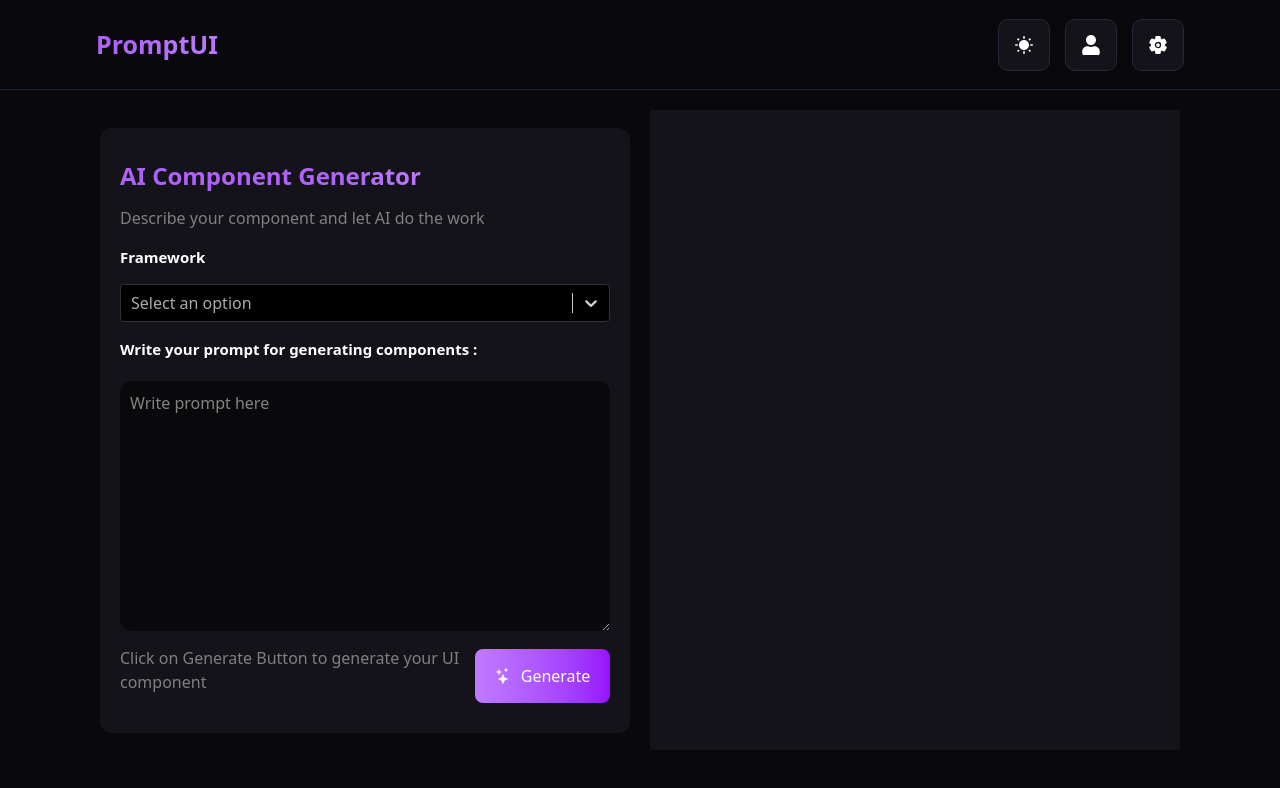
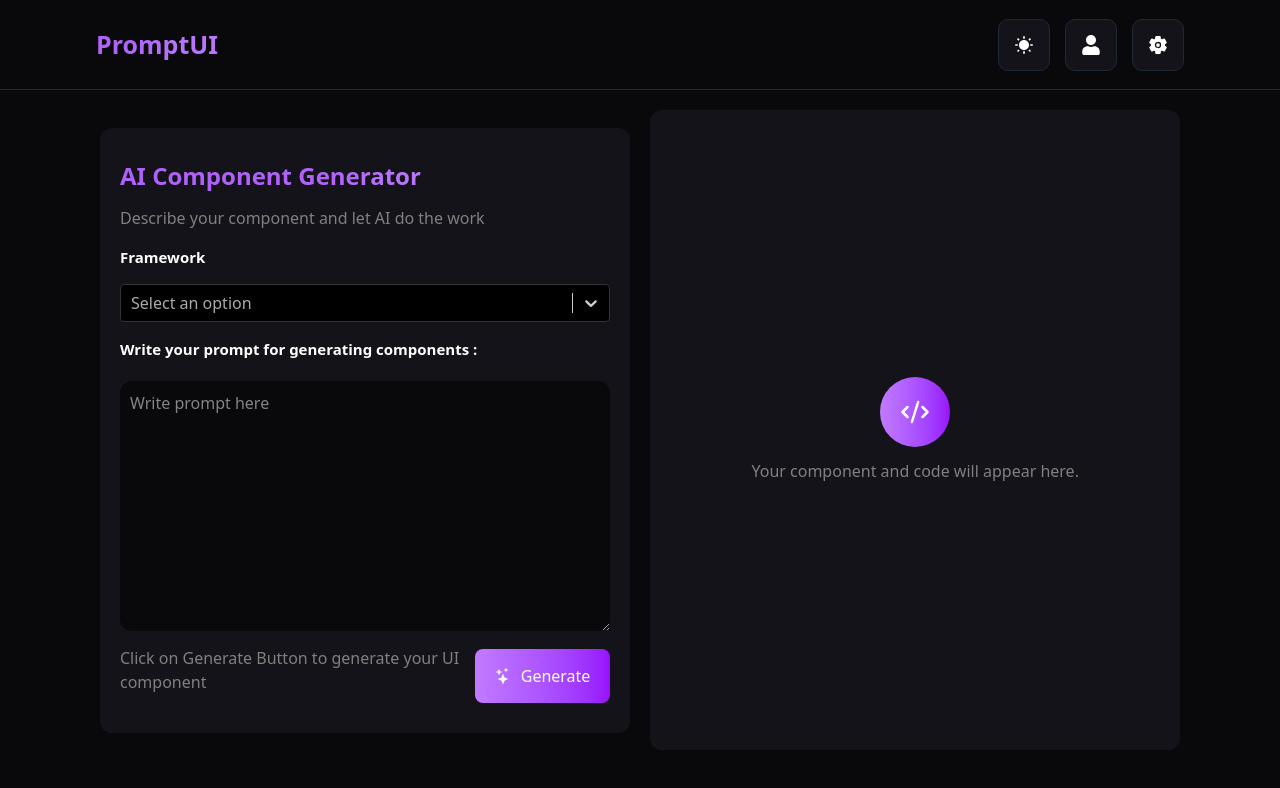
Before and after one commit to trojanxvirus/PromptUI, a React (Vite) app: page / in a window 1280 px wide. Shown: the top 788 px of the page. Built offline with nearby package versions, Linux system fonts and the light colour scheme.

Commit message:
Built Main UI(Right Panel)

```diff
--- a/src/Pages/Home.jsx
+++ b/src/Pages/Home.jsx
@@ -1,6 +1,7 @@
 import Navbar from "../Components/Navbar";
 import Select from "react-select";
 import { BsStars } from "react-icons/bs";
+import { LuCodeXml } from "react-icons/lu";
 
 function Home() {
 
@@ -74,7 +75,9 @@ function Home() {
           ></textarea>
 
           <div className="flex items-center justify-between">
-            <p className="text-[gray]">Click on Generate Button to generate your UI component </p>
+            <p className="text-[gray]">
+              Click on Generate Button to generate your UI component{" "}
+            </p>
             <button className="generate flex items-center p-[15px] rounded-lg border-0 bg-gradient-to-r from-purple-400  to-purple-600 mt-3  px-[20px] gap-[10px] transition-all hover:opacity-[0.7]">
               <i>
                 <BsStars />
@@ -83,7 +86,14 @@ function Home() {
             </button>
           </div>
         </div>
-        <div className="right w-[50%] h-[80vh] mt-5 bg-[#141319]"></div>
+        <div className="right w-[50%] h-[80vh] mt-5 bg-[#141319] rounded-xl">
+          <div className="skeleton w-full h-full flex items-center flex-col justify-center">
+            <div className="circle p-[20px] w-[70px] h-[70px] flex items-center justify-center text-[30px] rounded-[50%] bg-gradient-to-r from-purple-400  to-purple-600">
+              <LuCodeXml />
+            </div>
+            <p className="text-[16px] text-[gray] mt-3">Your component and code will appear here.</p>
+          </div>
+        </div>
       </div>
     </>
   );
```
